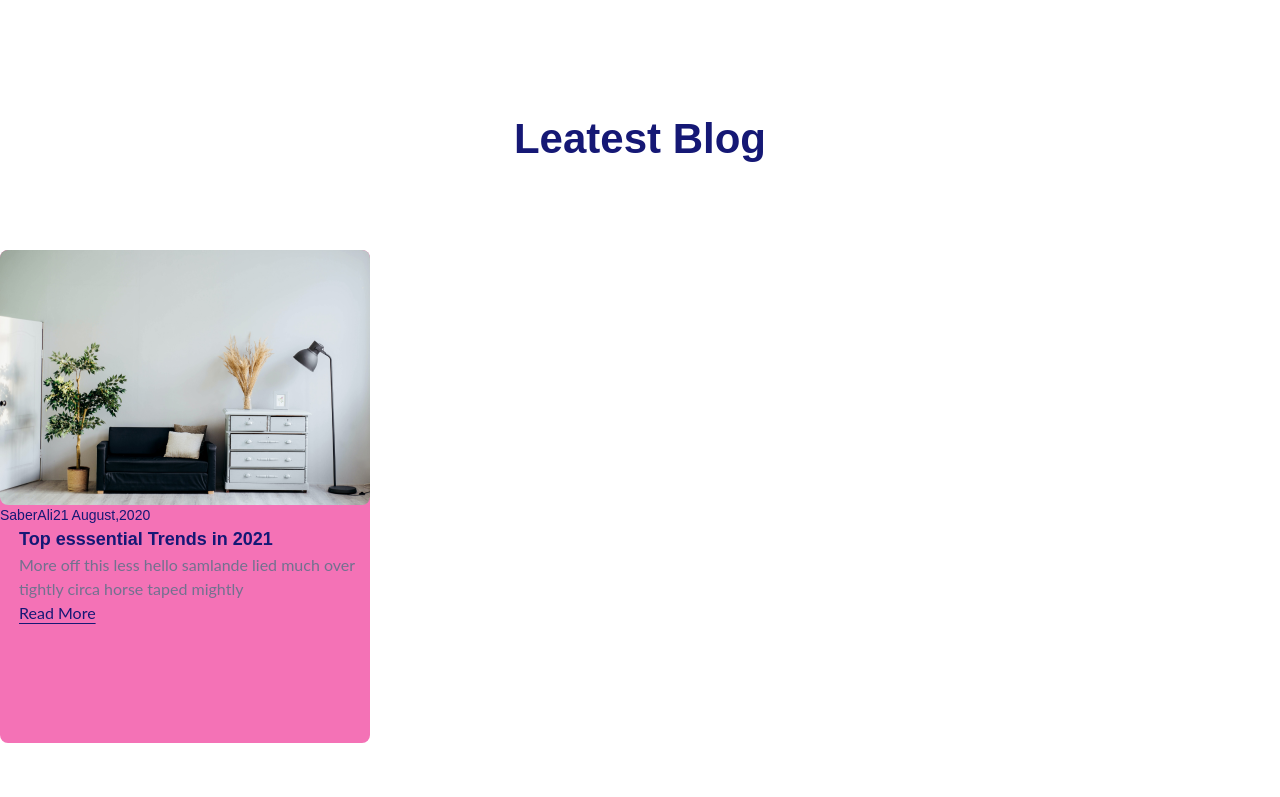
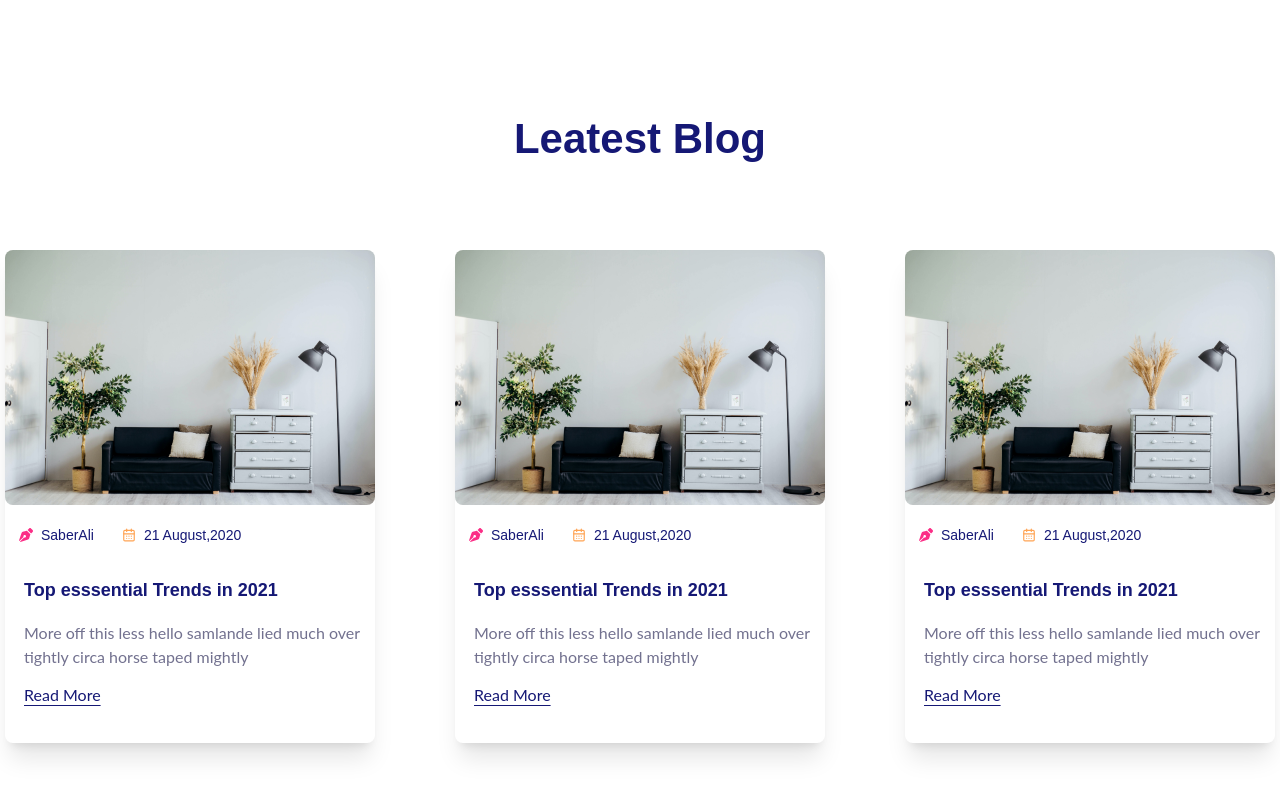
Before and after one commit to yasinn-arafat/Hekto, a React (Vite) app: page / in a window 1280 px wide. Shown: the part 4735-5532 px from the top of the page. Built offline with nearby package versions, Linux system fonts and the light colour scheme.

Commit message:
Blog Part  Complete

```diff
--- a/src/Component/CommonComponent/BlogComponent/BlogComponent.jsx
+++ b/src/Component/CommonComponent/BlogComponent/BlogComponent.jsx
@@ -1,29 +1,44 @@
 import React from "react";
 import BlogImg1 from "../../../assets/BlogImg1.png";
+import { FaPenNib } from "react-icons/fa";
+import { LuCalendarDays } from "react-icons/lu";
 
 const BlogComponent = () => {
   return (
-    <div className="w-[370px] h-[493px] bg-pink-400 rounded-lg">
+    <div className="w-[370px] h-[493px] shadow-xl rounded-lg hover:scale-105  duration-150 group cursor-pointer">
       <div>
         <picture>
           <img src={BlogImg1} alt={{ BlogImg1 }} className="rounded-lg" />
         </picture>
       </div>
       <div>
-        <div className="flex items-center text-[#151875] text-sm font-JosefinFont font-normal">
-          <h4>SaberAli</h4> <a href="#">21 August,2020</a>
+        <div className="flex items-center gap-x-7 pl-[14px] pt-5 text-[#151875] text-sm font-JosefinFont font-medium">
+          <div className="flex items-center gap-x-2">
+            <span>
+              <FaPenNib className="text-[#FB2E86]" />
+            </span>
+            <h4>SaberAli</h4>
+          </div>
+          <div className="flex items-center gap-x-2">
+            <span>
+              <LuCalendarDays className="text-[#FFA454]" />
+            </span>
+            <a href="#">21 August,2020</a>
+          </div>
         </div>
         <div className="pl-[19px]">
-          <h3 className="text-[#151875] text-lg font-JosefinFont font-bold">
-            Top esssential Trends in 2021
-          </h3>
-          <p className="text-[#72718F] text-base font-LatoFont font-normal">
+          <div className="pb-[17px] pt-[31px] ">
+            <h3 className="text-[#151875] text-lg font-JosefinFont font-bold group-hover:text-[#FB2E86]">
+              Top esssential Trends in 2021
+            </h3>
+          </div>
+          <p className="text-[#72718F] text-base font-LatoFont font-normal pb-[14px]">
             More off this less hello samlande lied much over tightly circa horse
             taped mightly
           </p>
           <a
             href="#"
-            className="text-[#151875] text-base font-LatoFont font-normal underline-offset-4 underline"
+            className="text-[#151875] text-base font-LatoFont font-normal underline-offset-4 underline group-hover:text-[#FB2E86]"
           >
             Read More
           </a>
--- a/src/Component/HomeComponent/Blog/Blog.jsx
+++ b/src/Component/HomeComponent/Blog/Blog.jsx
@@ -10,7 +10,9 @@ const Blog = () => {
           <div>
             <CommonTitle Title={"Leatest Blog"} />
           </div>
-          <div className="pt-20">
+          <div className="pt-20 flex items-center gap-x-20 justify-center">
+            <BlogComponent />
+            <BlogComponent />
             <BlogComponent />
           </div>
         </div>
```
